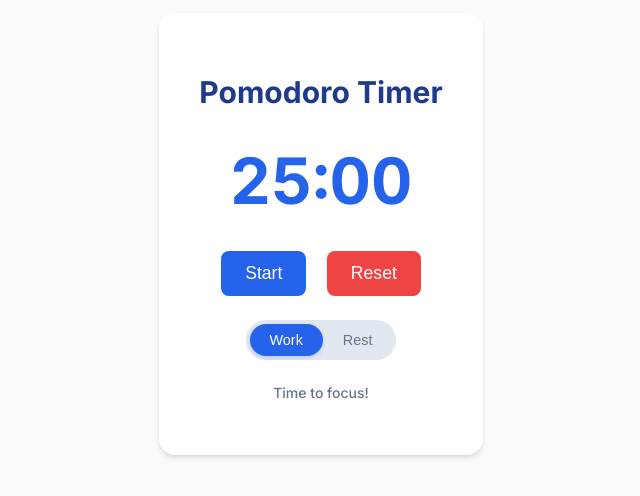
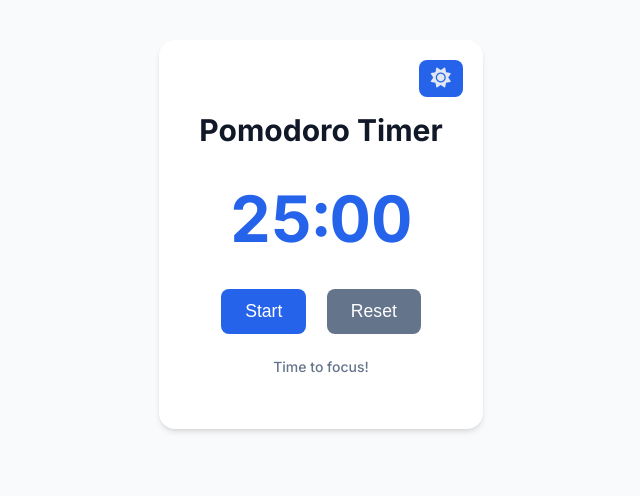
Before and after one commit to seaberger/BYOA-pomodoro, a plain HTML site: page index.html in a window 1280 px wide. Shown: the part 166-662 px from the top of the page, without its empty margins (319-959 px from the left). Drawn offline with Linux system fonts and the light colour scheme.

Commit message:
new mode toggle and button colors

```diff
--- a/index.html
+++ b/index.html
@@ -6,6 +6,7 @@
     <title>Pomodoro Timer</title>
     <link rel="stylesheet" href="styles.css">
     <link href="https://fonts.googleapis.com/css2?family=Inter:wght@400;500;700&display=swap" rel="stylesheet">
+    <link rel="stylesheet" href="https://cdnjs.cloudflare.com/ajax/libs/font-awesome/6.5.1/css/all.min.css">
 </head>
 <body>
     <div class="container">
@@ -17,11 +18,10 @@
             <button id="start">Start</button>
             <button id="reset">Reset</button>
         </div>
-        <div class="mode">
-            <div class="toggle-container">
-                <button id="work" class="active">Work</button>
-                <button id="break">Rest</button>
-            </div>
+        <div class="mode-toggle">
+            <button id="mode-switch">
+                <i class="fas fa-sun"></i>
+            </button>
         </div>
         <p class="motivation">Time to focus!</p>
     </div>
--- a/script.js
+++ b/script.js
@@ -6,8 +6,6 @@ const minutesDisplay = document.getElementById('minutes');
 const secondsDisplay = document.getElementById('seconds');
 const startButton = document.getElementById('start');
 const resetButton = document.getElementById('reset');
-const workButton = document.getElementById('work');
-const breakButton = document.getElementById('break');
 
 function updateDisplay() {
     const minutes = Math.floor(timeLeft / 60);
@@ -46,8 +44,8 @@ function resetTimer() {
 
 function switchMode(mode) {
     isWorkMode = mode === 'work';
-    workButton.classList.toggle('active', isWorkMode);
-    breakButton.classList.toggle('active', !isWorkMode);
+    const icon = document.querySelector('#mode-switch i');
+    icon.className = isWorkMode ? 'fas fa-sun' : 'fas fa-moon';
     resetTimer();
 }
 
@@ -58,5 +56,4 @@ updateDisplay();
 // Event listeners
 startButton.addEventListener('click', startTimer);
 resetButton.addEventListener('click', resetTimer);
-workButton.addEventListener('click', () => switchMode('work'));
-breakButton.addEventListener('click', () => switchMode('break'));
+document.getElementById('mode-switch').addEventListener('click', () => switchMode(isWorkMode ? 'break' : 'work'));
--- a/styles.css
+++ b/styles.css
@@ -15,13 +15,15 @@ body {
     padding: 2.5rem;
     border-radius: 16px;
     box-shadow: 0 4px 6px -1px rgb(0 0 0 / 0.1), 0 2px 4px -2px rgb(0 0 0 / 0.1);
+    position: relative;
 }
 
 h1 {
     font-size: 1.875rem;
     font-weight: 700;
+    margin-top: 2rem;
     margin-bottom: 2rem;
-    color: #1e3a8a;
+    color: #111827;
 }
 
 .timer {
@@ -60,40 +62,35 @@ h1 {
 }
 
 #reset {
-    background-color: #ef4444;
+    background-color: #64748b;
     color: white;
 }
 
 #reset:hover {
-    background-color: #dc2626;
+    background-color: #475569;
 }
 
-.toggle-container {
-    display: inline-flex;
-    background-color: #e2e8f0;
-    padding: 4px;
-    border-radius: 9999px;
-    margin-top: 1.5rem;
+.mode-toggle {
+    position: absolute;
+    top: 1.25rem;
+    right: 1.25rem;
+    background-color: #2563eb;
+    border-radius: 8px;
+    padding: 0.5rem 0.75rem;
 }
 
-.mode button {
-    font-size: 0.9rem;
-    padding: 0.5rem 1.25rem;
+#mode-switch {
+    background: none;
     border: none;
-    border-radius: 9999px;
     cursor: pointer;
+    font-size: 1.25rem;
+    color: #e2e8f0;
+    padding: 0;
     transition: all 0.3s ease;
-    background-color: transparent;
-    color: #64748b;
-    font-weight: 500;
+    line-height: 1;
 }
 
-.mode button.active {
-    background-color: #2563eb;
+#mode-switch:hover {
+    transform: scale(1.1);
     color: white;
-    box-shadow: 0 2px 4px rgba(37, 99, 235, 0.2);
 }
-
-.mode button:not(.active):hover {
-    background-color: #cbd5e1;
-}
```
